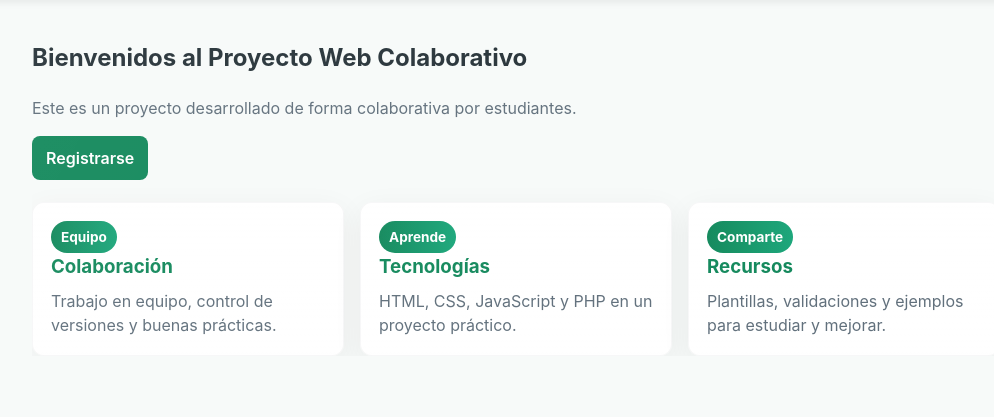
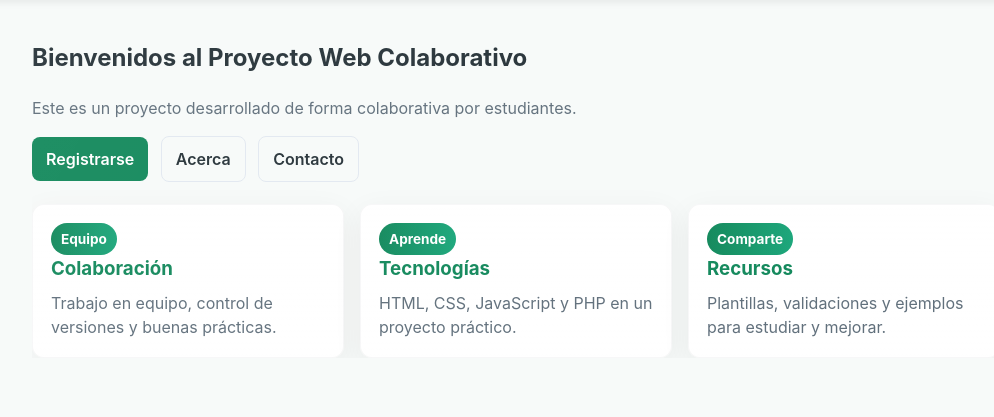
Before and after one commit to alici34545/Proyecto-Web-Colaborativo, a PHP site: page / in a window 1280 px wide. Shown: the part 100-517 px from the top of the page, without its empty margins (124-1118 px from the left). Run offline with PHP 8.4, Linux system fonts and the light colour scheme.

Commit message:
Index corregido para los botones Contacto y Acerca de

```diff
--- a/index.php
+++ b/index.php
@@ -13,7 +13,11 @@
     <div class="card card-glow reveal">
         <h2>Bienvenidos al Proyecto Web Colaborativo</h2>
         <p class="muted">Este es un proyecto desarrollado de forma colaborativa por estudiantes.</p>
-        <p style="margin-top:16px"><a class="btn btn-primary" href="register.php">Registrarse</a></p>
+        <p style="margin-top:16px">
+            <a class="btn btn-primary" href="register.php">Registrarse</a>
+            <a class="btn btn-ghost" href="about.php" style="margin-left:8px">Acerca</a>
+            <a class="btn btn-ghost" href="contact.php" style="margin-left:8px">Contacto</a>
+        </p>
 
         <div class="panel-grid reveal" style="margin-top:22px">
             <div class="panel">
```
